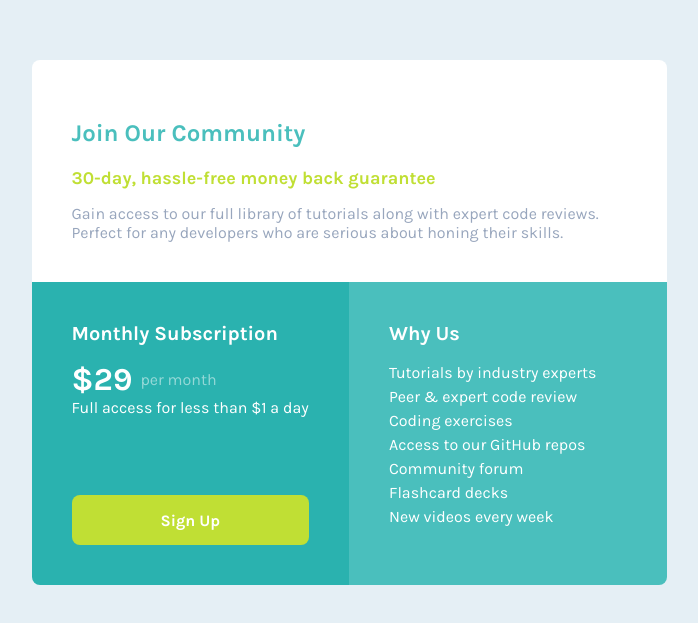
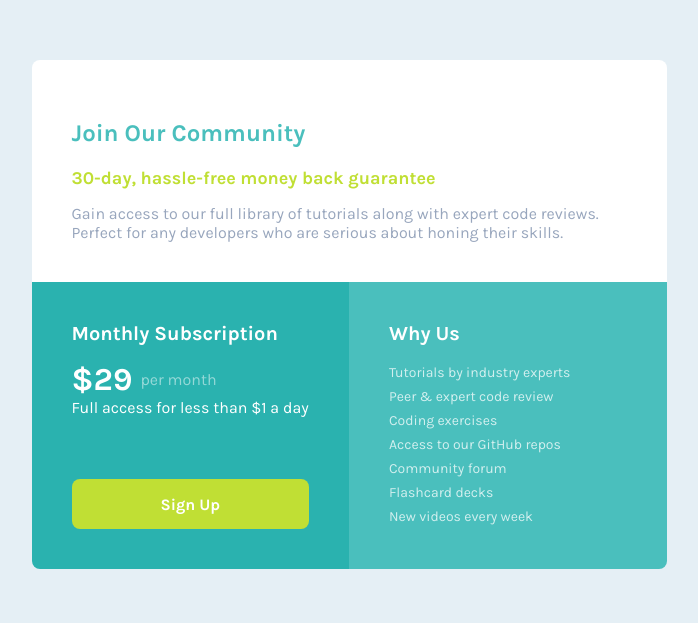
Before and after one commit to husseinme/single-price-grid-component, a plain HTML site: page index.html in a window 1280 px wide. Shown: the part 103-726 px from the top of the page, without its empty margins (291-989 px from the left). Drawn offline with Linux system fonts and the light colour scheme.

Commit message:
Fix margin-top value for button and enhance "Why Us" section styles with list formatting

```diff
--- a/style.css
+++ b/style.css
@@ -99,7 +99,7 @@ button{
     font-family: Karla;
     color: white;
     font-weight: bold;
-    margin-top: 20px;
+    margin-top: 20;
 }
 
 /*typography*/
@@ -127,14 +127,14 @@ button{
 
 /*typography*/
 
-.why-us-section p{
+ul{
     opacity: 0.75;
-}
-
-ul{
     list-style: none;
     line-height: 1.5rem;
     padding: 0;
+    margin: 0;
+    font-size: 0.875rem;
+    max-height: 140p;
 }
 
 /*responsiveness*/
```
